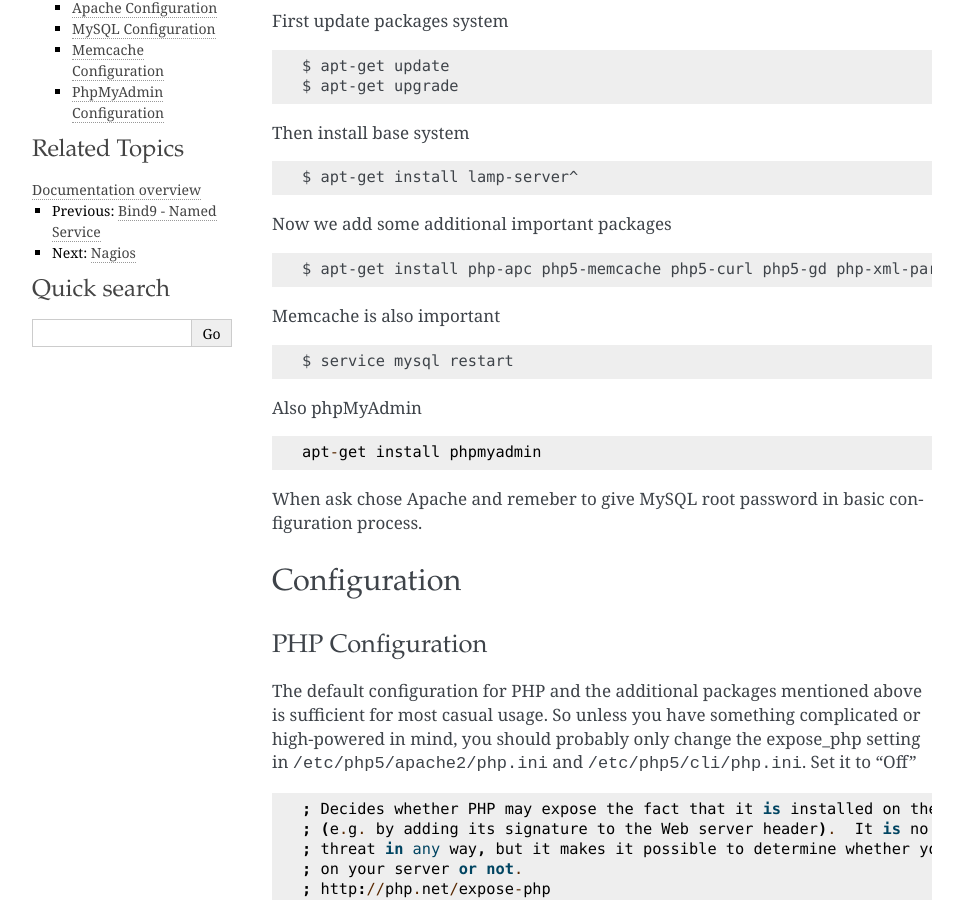
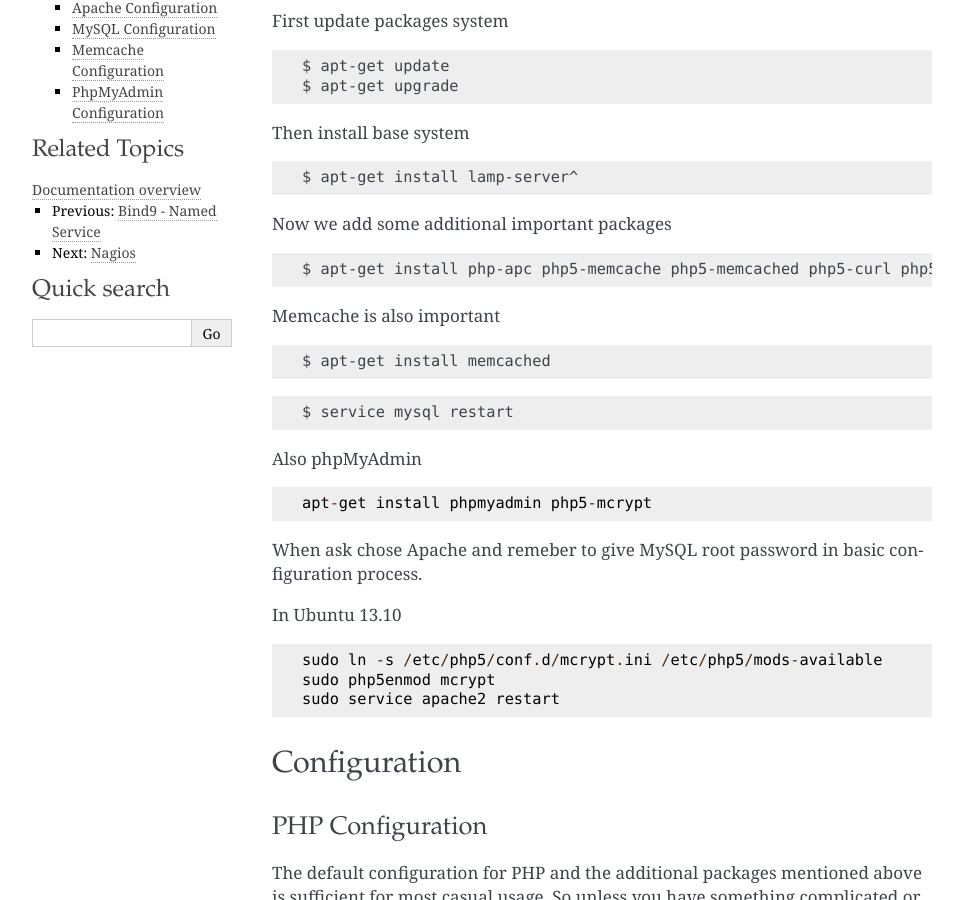
Before and after one commit to alexmerser/lightningwolf-smp, a Sphinx documentation site: the page built from docs/admin/lamp.rst, in a window 1280 px wide and 900 px high, scrolled down 202 px. Shown: the whole window, without its empty margins (148-1111 px from the left). Built offline with Sphinx 7.4.7, drawn with Linux system fonts in a browser that asks for light colours.

Commit message:
more steps im lamp

```diff
--- a/docs/admin/lamp.rst
+++ b/docs/admin/lamp.rst
@@ -23,9 +23,13 @@ Now we add some additional important packages
 
 ::
 
-    $ apt-get install php-apc php5-memcache php5-curl php5-gd php-xml-parser php5-dev
+    $ apt-get install php-apc php5-memcache php5-memcached php5-curl php5-gd php-xml-parser php5-dev
 
 Memcache is also important
+
+::
+
+    $ apt-get install memcached
 
 ::
 
@@ -35,10 +39,17 @@ Also phpMyAdmin
 
 ::
 
-    apt-get install phpmyadmin
+    apt-get install phpmyadmin php5-mcrypt
 
 When ask chose Apache and remeber to give MySQL root password in basic configuration process.
 
+In Ubuntu 13.10
+
+::
+
+    sudo ln -s /etc/php5/conf.d/mcrypt.ini /etc/php5/mods-available
+    sudo php5enmod mcrypt
+    sudo service apache2 restart
 
 Configuration
 -------------
```
